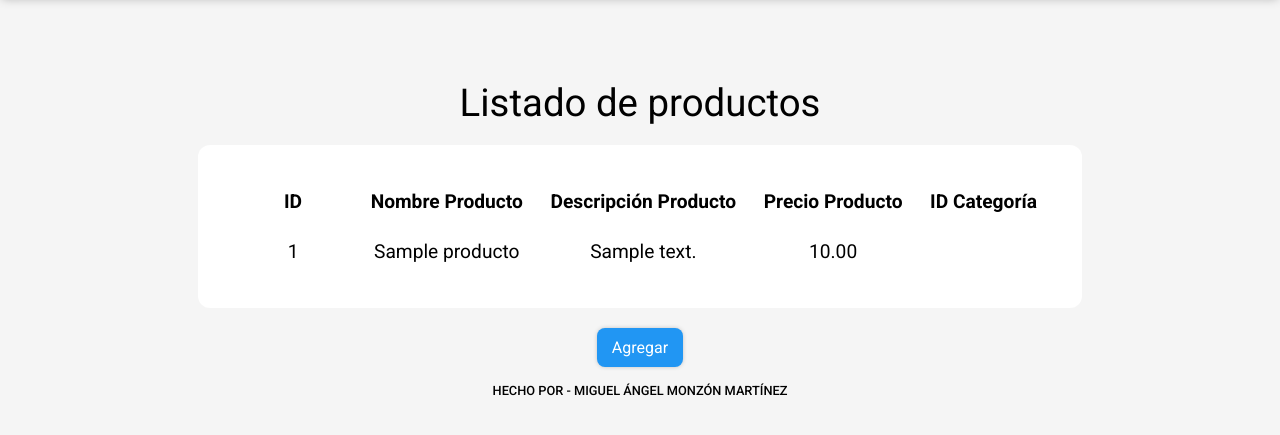
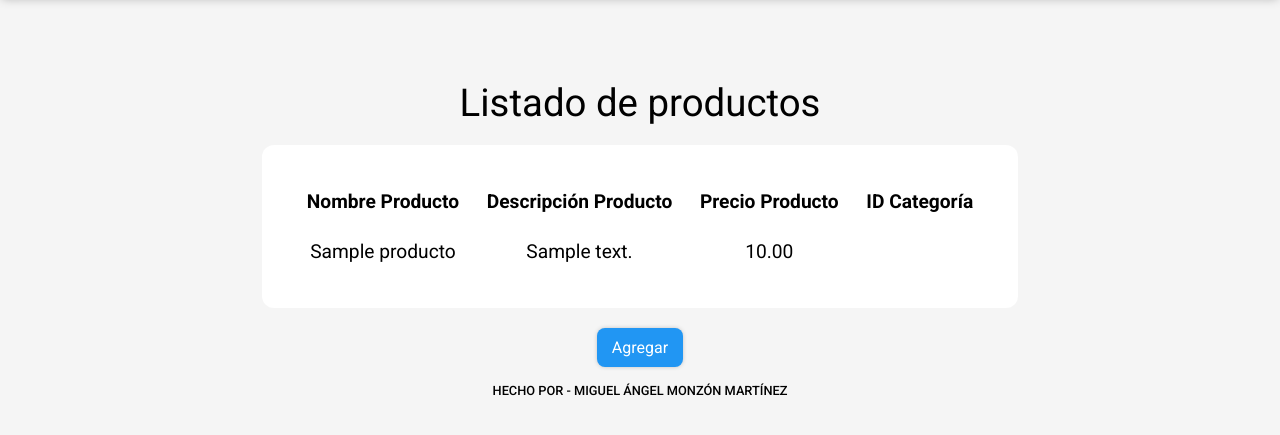
Before and after one commit to michelanyelo/simple-crud, a PHP site: page /backend/lista_productos.php in a window 1280 px wide. Shown: the part 75-510 px from the top of the page. Run offline with PHP 8.4, Linux system fonts and the light colour scheme; tables that the repository leaves empty hold one stand-in row (values such as "Sample post"); data that the repository does not hold is empty.

Commit message:
"Removed ID columns from lista_categorias and lista_productos tables"

```diff
--- a/backend/views/lista_categorias.php
+++ b/backend/views/lista_categorias.php
@@ -36,17 +36,11 @@
             <div class="lista_categorias">
                 <table>
                     <tr>
-                        <th>ID</th>
                         <th>Código</th>
                         <th>Nombre Categoria</th>
                     </tr>
                     <?php foreach ($categorias as $categoria) : ?>
                         <tr>
-                            <td>
-                                <div class="celda">
-                                    <?= $categoria["id"] ?>
-                                </div>
-                            </td>
                             <td>
                                 <div class="celda">
                                     <?= $categoria["codigo"] ?>
--- a/backend/views/lista_productos.php
+++ b/backend/views/lista_productos.php
@@ -36,7 +36,6 @@
             <div class="lista_productos">
                 <table>
                     <tr>
-                        <th>ID</th>
                         <th>Nombre Producto</th>
                         <th>Descripción Producto</th>
                         <th>Precio Producto</th>
@@ -44,11 +43,6 @@
                     </tr>
                     <?php foreach ($productos as $producto) : ?>
                         <tr>
-                            <td>
-                                <div class="celda">
-                                    <?= $producto["id"] ?>
-                                </div>
-                            </td>
                             <td>
                                 <div class="celda">
                                     <?= $producto["nombre"] ?>
```
